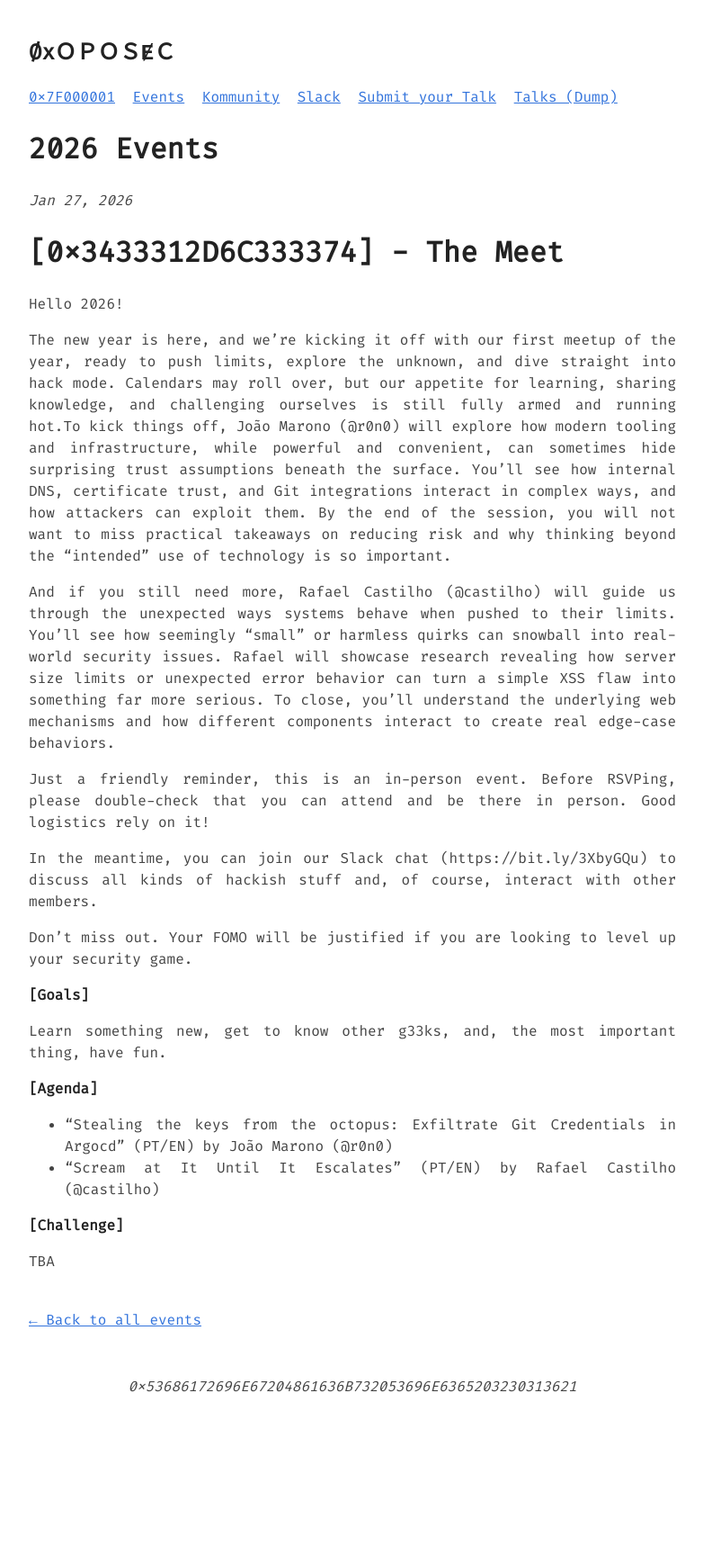
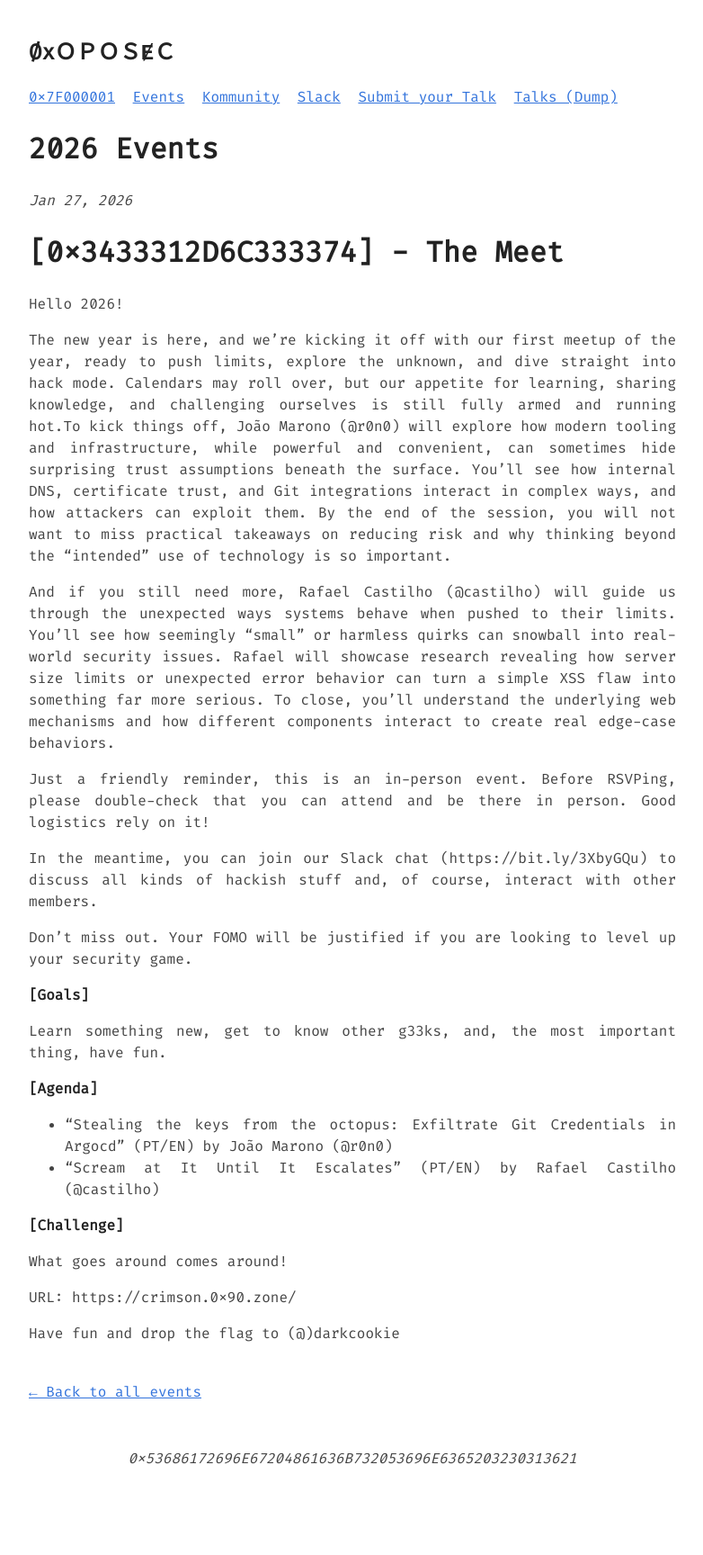
Before and after one commit to 0xOPOSEC/0xOPOSEC.github.io, a Jekyll site: the page built from _posts/2026-01-01-events26.md, in a window 1280 px wide. Shown: the whole page at 90% size, without its empty margins (248-1030 px from the left). Built offline with Jekyll 4.4.1, drawn with Linux system fonts in a browser that asks for light colours; before the commit the page ends 1648 px from its top, so only the background shows below that.

Commit message:
Add 2026 1st Event

```diff
--- a/_posts/2026-01-01-events26.md
+++ b/_posts/2026-01-01-events26.md
@@ -32,4 +32,8 @@ Learn something new, get to know other g33ks, and, the most important thing, hav
 
 **\[Challenge\]**
 
-TBA
+What goes around comes around!
+
+URL: https://crimson.0x90.zone/
+
+Have fun and drop the flag to (@)darkcookie
```
